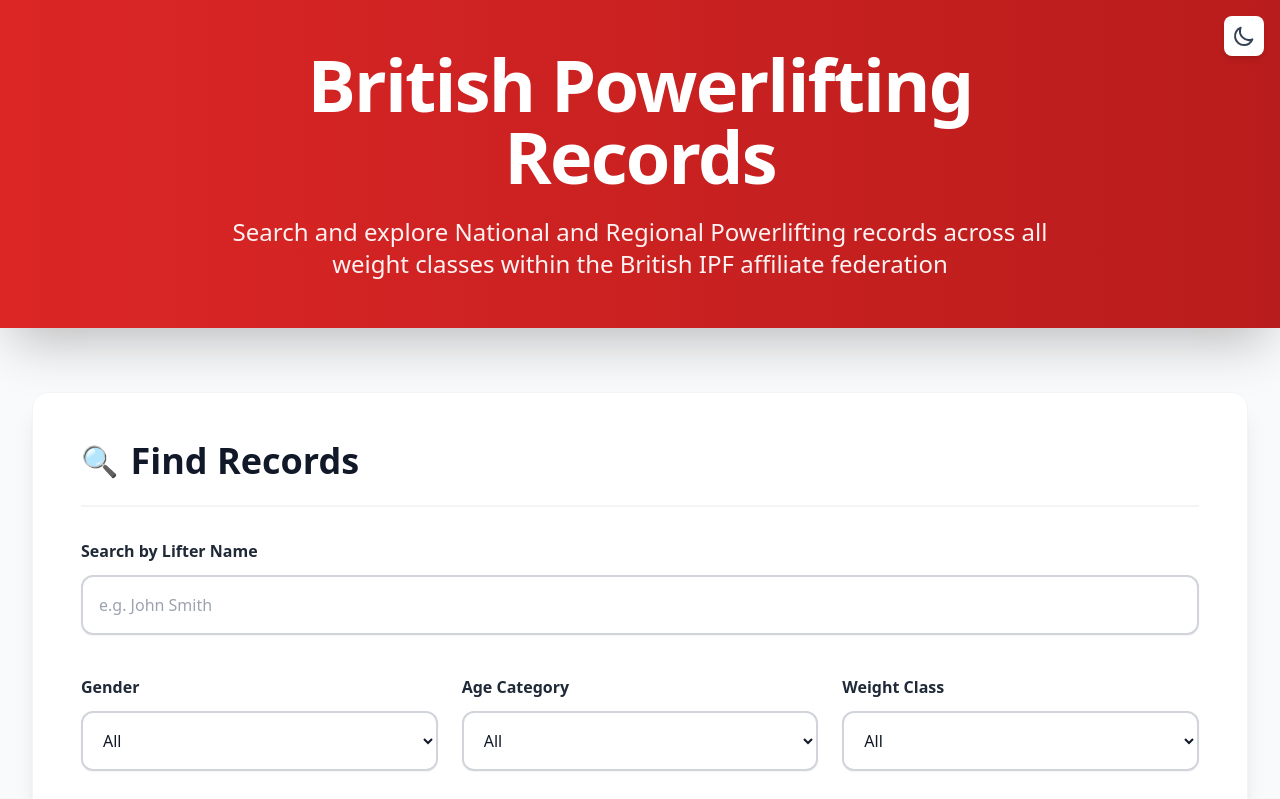
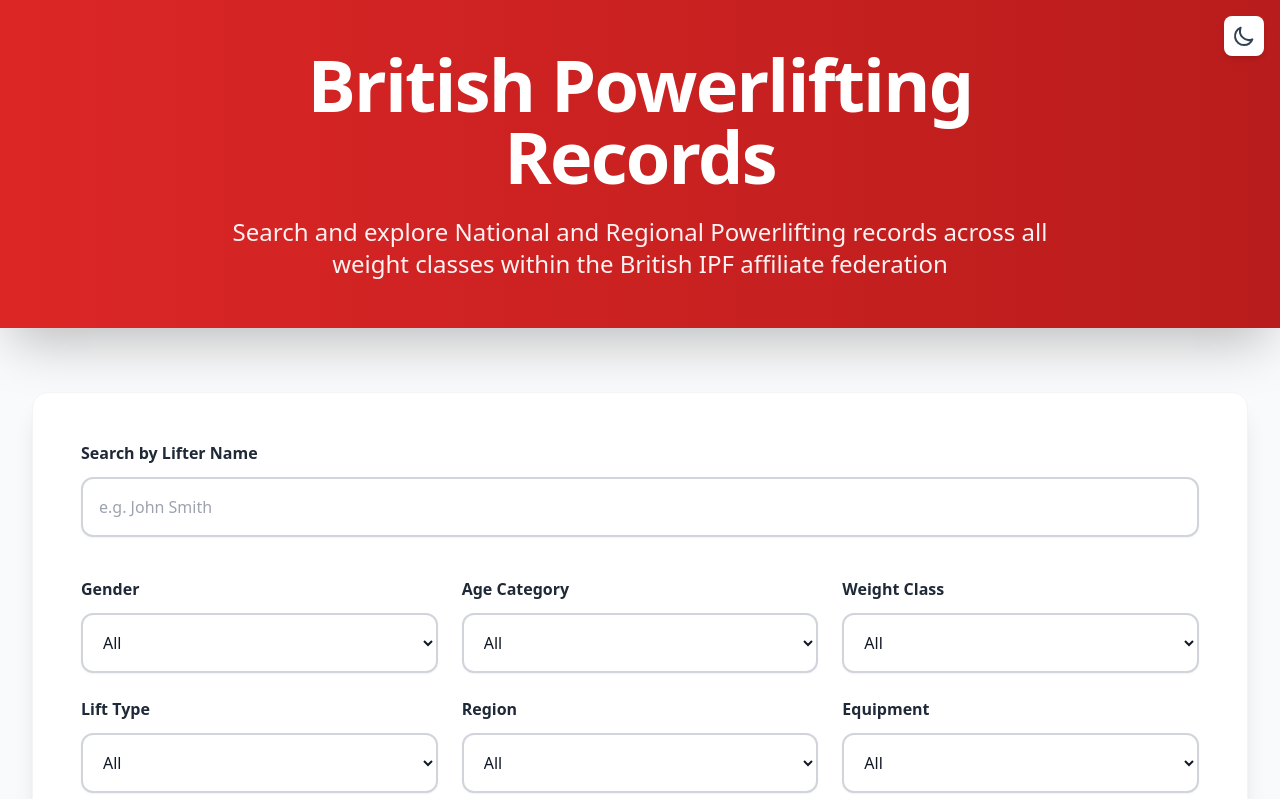
Before and after one commit to StrengthAnalytics/BPRecords, a React (Vite) app: page / in a window 1280 px wide. Shown: the top 799 px of the page. Built offline with nearby package versions, Linux system fonts and the light colour scheme.

Commit message:
Clean up filter panel UI by removing redundant header
- Remove "Find Records" title and magnifying glass emoji
- Keep "Search by Lifter Name" at top of filter section
- Simplify component by replacing Section wrapper with plain section element
- Maintain same visual styling and layout structure

```diff
--- a/src/components/FilterPanel.tsx
+++ b/src/components/FilterPanel.tsx
@@ -1,7 +1,6 @@
 import React, { useMemo } from 'react';
 import type { FilterState } from '../types/records';
 import { REGIONS, WEIGHT_CLASSES, WEIGHT_CLASSES_MALE, WEIGHT_CLASSES_FEMALE, LIFTS, AGE_CATEGORIES, EQUIPMENT_TYPES, GENDERS } from '../types/records';
-import Section from './Section';
 import IconButton from './IconButton';
 
 interface FilterPanelProps {
@@ -51,7 +50,7 @@ const FilterPanel: React.FC<FilterPanelProps> = ({
   }, [filters.gender, filters.ageCategory]);
 
   return (
-    <Section title="Find Records" emoji="🔍">
+    <section className="bg-white dark:bg-slate-800 rounded-2xl shadow-xl border border-gray-100 dark:border-slate-700 p-10 md:p-12 mb-10">
       <div className="mb-10">
         <label className={labelClass}>Search by Lifter Name</label>
         <input
@@ -166,7 +165,7 @@ const FilterPanel: React.FC<FilterPanelProps> = ({
           </p>
         </div>
       </div>
-    </Section>
+    </section>
   );
 };
 
```
